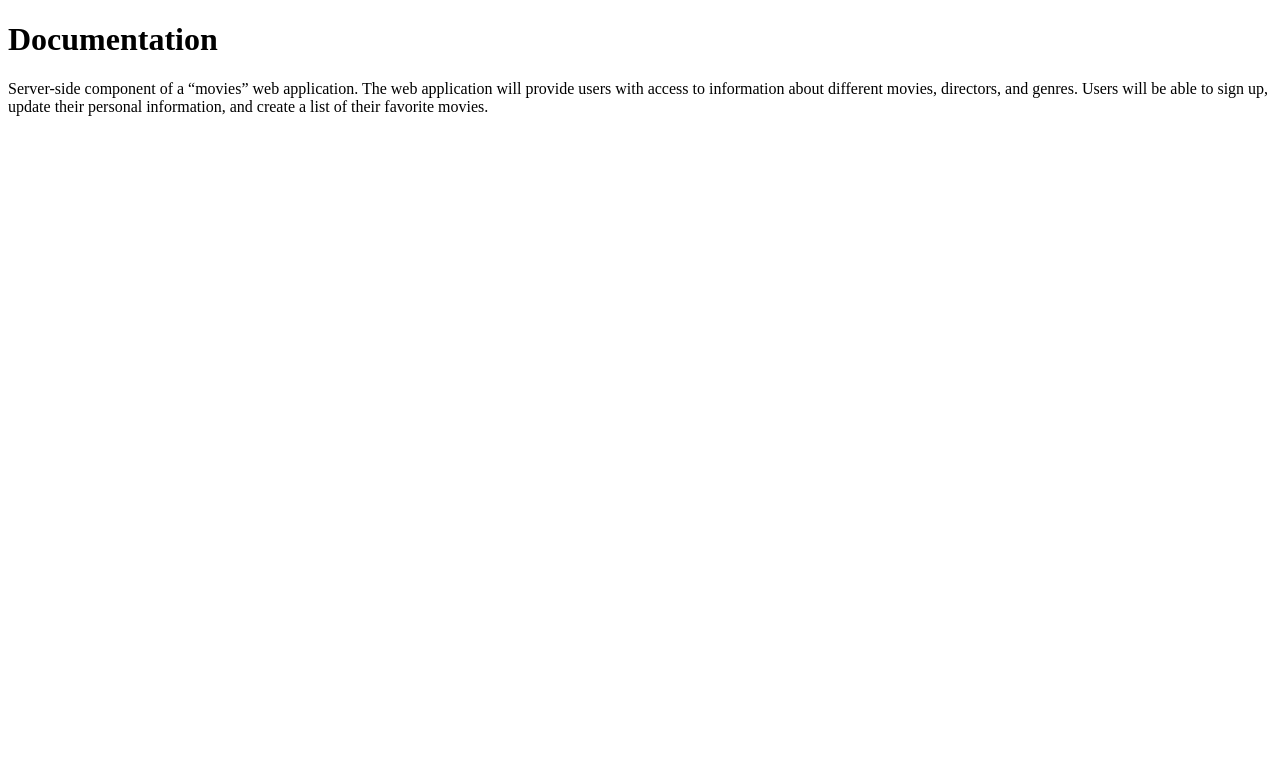
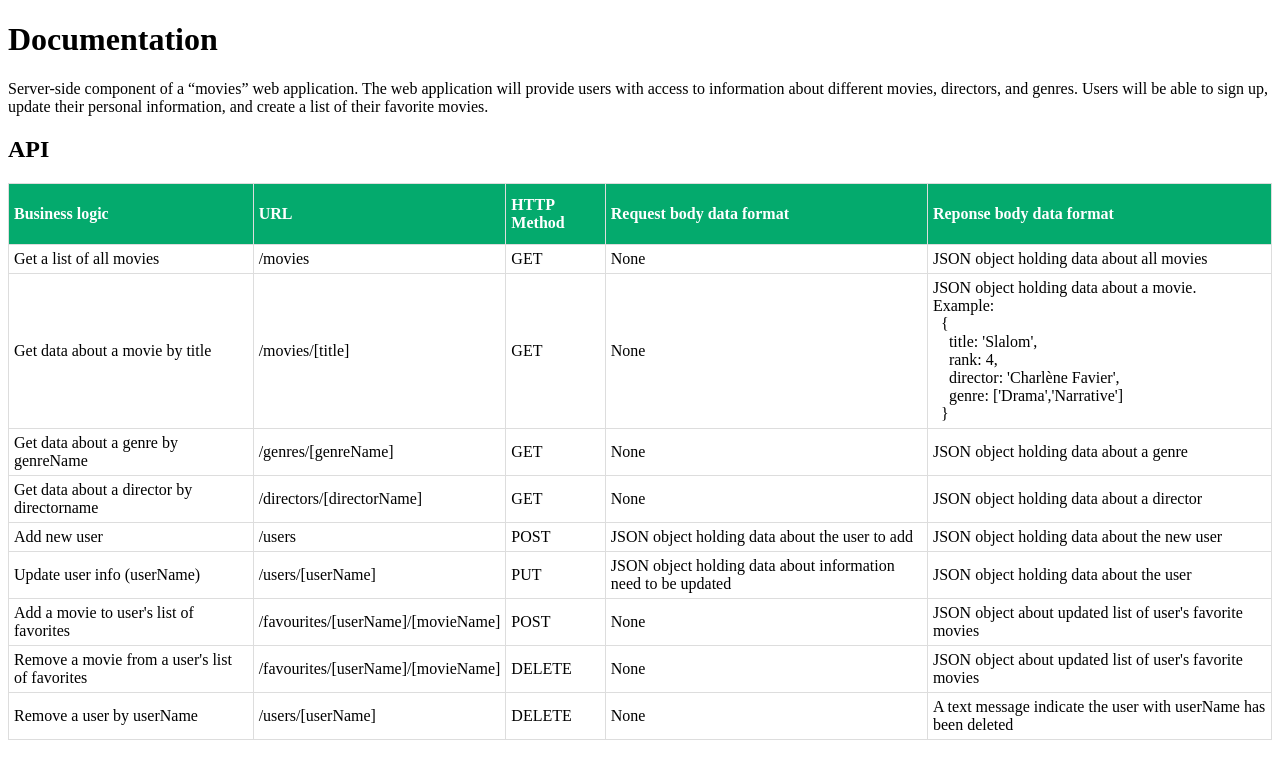
Before and after one commit to HienTrancong/myFlix, a website: page documentation.html in a window 1280 px wide. Drawn offline with Linux system fonts and the light colour scheme.

Commit message:
Define and test endpoints
- Define endpoints
- Test endpoints with postman
- Update documentation.html

```diff
--- /dev/null
+++ b/css/styles.css
@@ -0,0 +1,16 @@
+.apiTable {
+    border-collapse: collapse;
+  }
+
+.apiTable td, .apiTable th {
+    border: 1px solid #ddd;
+    padding: 5px;
+  }
+
+.apiTable th {
+    padding-top: 12px;
+    padding-bottom: 12px;
+    text-align: left;
+    background-color: #04AA6D;
+    color: white;
+  }
--- a/documentation.html
+++ b/documentation.html
@@ -4,6 +4,7 @@
   <head>
     <meta charset="UTF-8">
     <meta name="viewport" content="width=device-width, initial-scale=1.0">
+    <link rel="stylesheet" href="css/styles.css">
     <title>Documentation</title>
   </head>
   <body>
@@ -12,5 +13,88 @@
 application will provide users with access to information about different
 movies, directors, and genres. Users will be able to sign up, update their
 personal information, and create a list of their favorite movies.</p>
+    <div>
+      <h2>API</h2>
+      <table class="apiTable">
+        <tr>
+          <th>Business logic</th>
+          <th>URL</th>
+          <th>HTTP Method</th>
+          <th>Request body data format</th>
+          <th>Reponse body data format</th>
+        </tr>
+        <tr>
+          <td>Get a list of all movies</td>
+          <td>/movies</td>
+          <td>GET</td>
+          <td>None</td>
+          <td>JSON object holding data about all movies</td>
+        </tr>
+        <tr>
+          <td>Get data about a movie by title</td>
+          <td>/movies/[title]</td>
+          <td>GET</td>
+          <td>None</td>
+          <td>JSON object holding data about a movie. <br>
+            Example:<br>
+              &ensp;{<br>
+              &emsp;title: 'Slalom',<br>
+              &emsp;rank: 4,<br>
+              &emsp;director: 'Charlène Favier',<br>
+              &emsp;genre: ['Drama','Narrative']<br>
+              &ensp;}
+          </td>
+        </tr>
+        <tr>
+          <td>Get data about a genre by genreName</td>
+          <td>/genres/[genreName] </td>
+          <td>GET</td>
+          <td>None</td>
+          <td>JSON object holding data about a genre</td>
+        </tr>
+        <tr>
+          <td>Get data about a director by directorname</td>
+          <td>/directors/[directorName]</td>
+          <td>GET</td>
+          <td>None</td>
+          <td>JSON object holding data about a director</td>
+        </tr>
+        <tr>
+          <td>Add new user</td>
+          <td>/users</td>
+          <td>POST</td>
+          <td>JSON object holding data about the user to add</td>
+          <td>JSON object holding data about the new user</td>
+        </tr>
+        <tr>
+          <td>Update user info (userName)</td>
+          <td>/users/[userName]</td>
+          <td>PUT</td>
+          <td>JSON object holding data about information need to be updated</td>
+          <td>JSON object holding data about the user</td>
+        </tr>
+        <tr>
+          <td>Add a movie to user's list of favorites</td>
+          <td>/favourites/[userName]/[movieName]</td>
+          <td>POST</td>
+          <td>None</td>
+          <td>JSON object about updated list of user's favorite movies</td>
+        </tr>
+        <tr>
+          <td>Remove a movie from a user's list of favorites </td>
+          <td>/favourites/[userName]/[movieName]</td>
+          <td>DELETE</td>
+          <td>None</td>
+          <td>JSON object about updated list of user's favorite movies</td>
+        </tr>
+        <tr>
+          <td>Remove a user by userName</td>
+          <td>/users/[userName]</td>
+          <td>DELETE</td>
+          <td>None</td>
+          <td>A text message indicate the user with userName has been deleted</td>
+        </tr>
+      </table>
+    </div>
   </body>
 </html>
```
Also changed, not shown: index.js (+96 -36 lines), package.json (+6 -1 lines), 1 other file.
